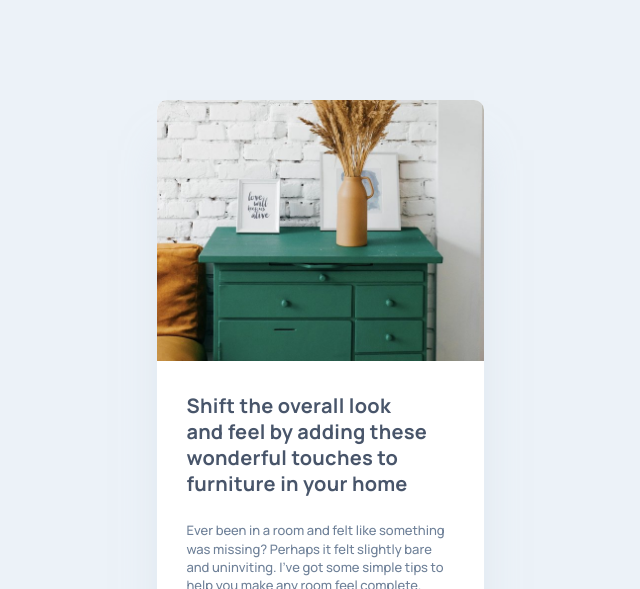
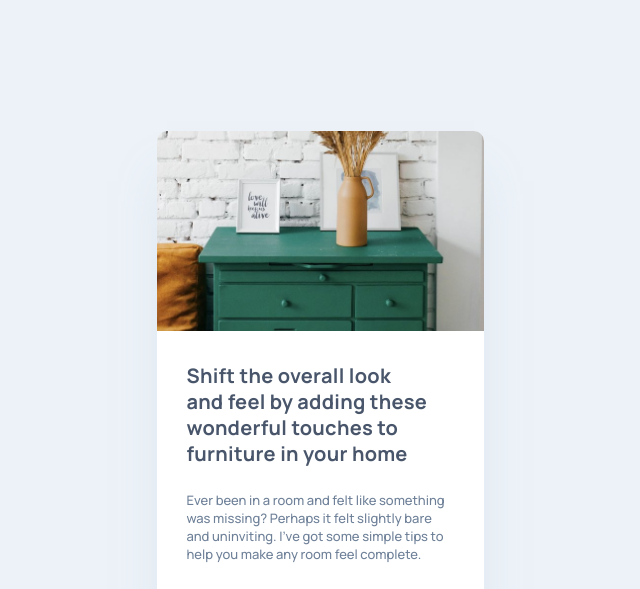
Before and after one commit to irfanoezen/article-preview-component, a plain HTML site: page index.html in a window 1280 px wide. Shown: the top 589 px of the page, without its empty margins (320-960 px from the left). Drawn offline with Linux system fonts and the light colour scheme.

Commit message:
Adjust image to fit its container

```diff
--- a/style.css
+++ b/style.css
@@ -132,9 +132,16 @@ li {
   gap: 32px;
 }
 
+.article__head {
+  height: 200px;
+}
+
 .article__img {
   border-top-left-radius: 10px;
   border-top-right-radius: 10px;
+  width: 100%;
+  height: 100%;
+  object-fit: cover;
 }
 
 .article__content {
```
